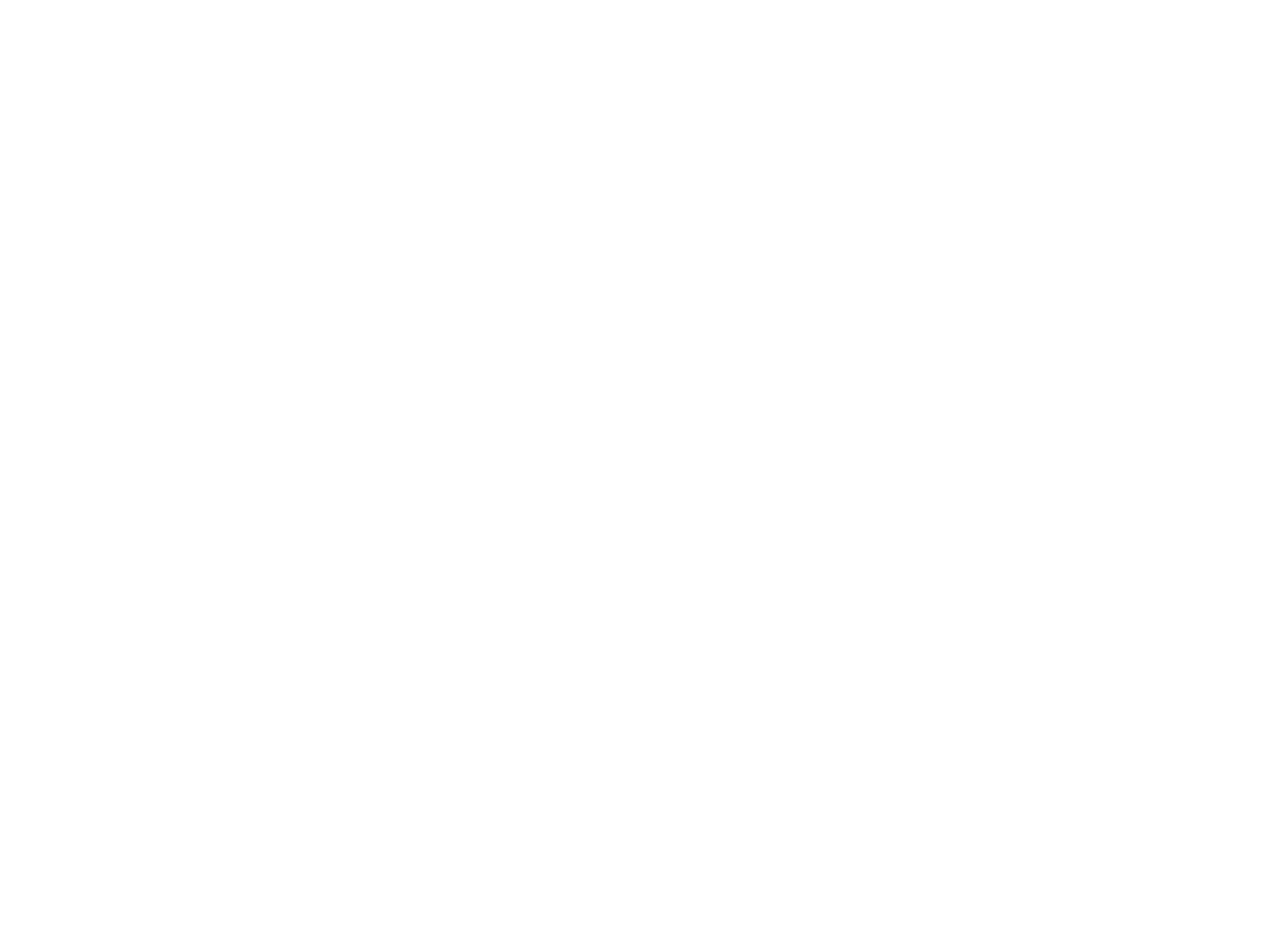
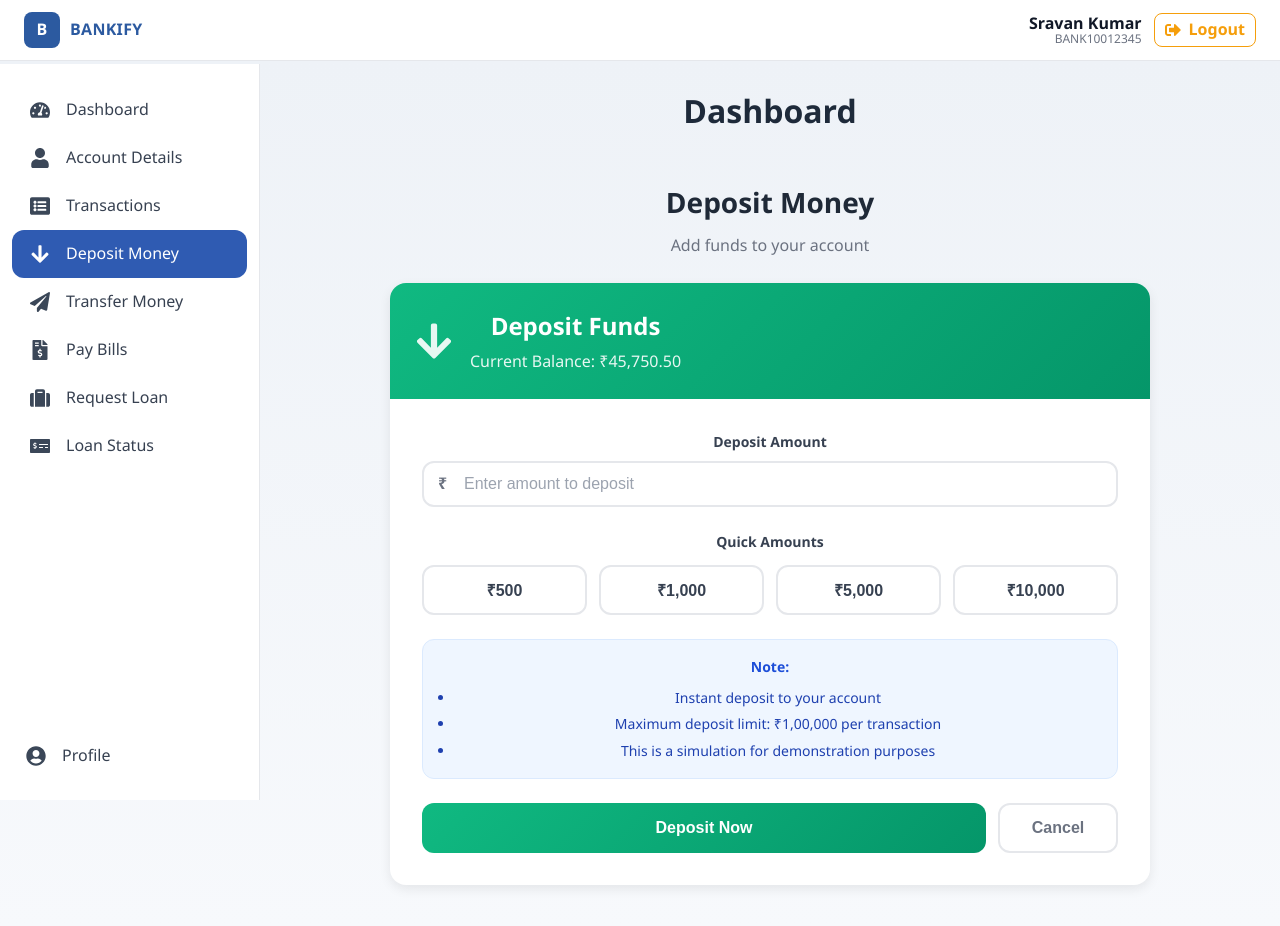
Before and after one commit to nagisheshero11/Online_Banking_System, a React (Create React App) app in the folder client/: page /dashboard/deposit-money in a window 1280 px wide. Before the commit this address had no page. Shown: the top 926 px of the page. Before the commit the page ends 800 px from the top, so only its background shows below. Built offline with nearby package versions, Linux system fonts and the light colour scheme.

Commit message:
Deposit page added

```diff
--- a/client/src/App.js
+++ b/client/src/App.js
@@ -10,6 +10,7 @@
 import AccountDetails from './components/AccountDetails/AccountDetails';
 import LoanStatus from './components/LoanStatus/LoanStatus';
 import Transaction from './components/Transaction/Transaction';
+import DepositMoney from './components/DepositMoney/DepositMoney';
 
 import './App.css';
 
@@ -30,6 +31,7 @@
             <Route path="account-details" element={<AccountDetails />} />
             <Route path="loan-status" element={<LoanStatus />} />
             <Route path="transactions" element={<Transaction />} />
+            <Route path="deposit-money" element={<DepositMoney />} />
           </Route>
 
           {/* Authentication routes */}
--- /dev/null
+++ b/client/src/components/DepositMoney/DepositMoney.js
@@ -0,0 +1,128 @@
+import React, { useState } from 'react';
+import { FaArrowDown } from 'react-icons/fa';
+import './styles/DepositMoney.css';
+
+const DepositMoney = () => {
+    const [depositAmount, setDepositAmount] = useState('');
+    const [selectedQuickAmount, setSelectedQuickAmount] = useState('');
+
+    const quickAmounts = [500, 1000, 5000, 10000];
+
+    const handleQuickAmountSelect = (amount) => {
+        setDepositAmount(amount.toString());
+        setSelectedQuickAmount(amount);
+    };
+
+    const handleAmountChange = (e) => {
+        setDepositAmount(e.target.value);
+        setSelectedQuickAmount(''); // Clear quick amount selection when manually typing
+    };
+
+    const handleDeposit = (e) => {
+        e.preventDefault();
+        if (!depositAmount || parseFloat(depositAmount) <= 0) {
+            alert('Please enter a valid amount');
+            return;
+        }
+
+        // Here you would typically make an API call to process the deposit
+        alert(`Deposit of ₹${parseFloat(depositAmount).toLocaleString()} processed successfully!`);
+
+        // Reset form
+        setDepositAmount('');
+        setSelectedQuickAmount('');
+    };
+
+    const handleCancel = () => {
+        setDepositAmount('');
+        setSelectedQuickAmount('');
+    };
+
+    return (
+        <div className="deposit-money-container">
+            {/* Header Section */}
+            <div className="deposit-header">
+                <h2>Deposit Money</h2>
+                <p>Add funds to your account</p>
+            </div>
+
+            {/* Deposit Card */}
+            <div className="deposit-card">
+                {/* Banner Section */}
+                <div className="deposit-banner">
+                    <div className="banner-content">
+                        <FaArrowDown className="deposit-icon" />
+                        <div className="banner-text">
+                            <h3>Deposit Funds</h3>
+                            <p>Current Balance: ₹45,750.50</p>
+                        </div>
+                    </div>
+                </div>
+
+                {/* Form Section */}
+                <form onSubmit={handleDeposit} className="deposit-form">
+                    {/* Deposit Amount Input */}
+                    <div className="form-group">
+                        <label htmlFor="depositAmount" className="form-label">
+                            Deposit Amount
+                        </label>
+                        <div className="amount-input-container">
+                            <span className="currency-symbol">₹</span>
+                            <input
+                                type="number"
+                                id="depositAmount"
+                                value={depositAmount}
+                                onChange={handleAmountChange}
+                                placeholder="Enter amount to deposit"
+                                className="amount-input"
+                                min="1"
+                                max="100000"
+                                step="0.01"
+                            />
+                        </div>
+                    </div>
+
+                    {/* Quick Amount Buttons */}
+                    <div className="quick-amounts-section">
+                        <label className="section-label">Quick Amounts</label>
+                        <div className="quick-amounts-grid">
+                            {quickAmounts.map((amount) => (
+                                <button
+                                    key={amount}
+                                    type="button"
+                                    onClick={() => handleQuickAmountSelect(amount)}
+                                    className={`quick-amount-btn ${selectedQuickAmount === amount ? 'selected' : ''
+                                        }`}
+                                >
+                                    ₹{amount.toLocaleString()}
+                                </button>
+                            ))}
+                        </div>
+                    </div>
+
+                    {/* Information Note */}
+                    <div className="info-note">
+                        <h4>Note:</h4>
+                        <ul>
+                            <li>Instant deposit to your account</li>
+                            <li>Maximum deposit limit: ₹1,00,000 per transaction</li>
+                            <li>This is a simulation for demonstration purposes</li>
+                        </ul>
+                    </div>
+
+                    {/* Action Buttons */}
+                    <div className="form-actions">
+                        <button type="submit" className="deposit-btn">
+                            Deposit Now
+                        </button>
+                        <button type="button" onClick={handleCancel} className="cancel-btn">
+                            Cancel
+                        </button>
+                    </div>
+                </form>
+            </div>
+        </div>
+    );
+};
+
+export default DepositMoney;
--- /dev/null
+++ b/client/src/components/DepositMoney/styles/DepositMoney.css
@@ -0,0 +1,283 @@
+/* DepositMoney Component Styles */
+.deposit-money-container {
+    padding: 20px;
+    max-width: 800px;
+    margin: 0 auto;
+}
+
+/* Header Section */
+.deposit-header {
+    margin-bottom: 24px;
+}
+
+.deposit-header h2 {
+    font-size: 28px;
+    font-weight: 700;
+    color: #1f2937;
+    margin: 0 0 8px 0;
+}
+
+.deposit-header p {
+    font-size: 16px;
+    color: #6b7280;
+    margin: 0;
+}
+
+/* Deposit Card */
+.deposit-card {
+    background: #ffffff;
+    border-radius: 16px;
+    box-shadow: 0 4px 12px rgba(0, 0, 0, 0.08);
+    overflow: hidden;
+}
+
+/* Banner Section */
+.deposit-banner {
+    background: linear-gradient(135deg, #10b981, #059669);
+    padding: 24px;
+    color: white;
+}
+
+.banner-content {
+    display: flex;
+    align-items: center;
+    gap: 16px;
+}
+
+.deposit-icon {
+    font-size: 2.5rem;
+    opacity: 0.9;
+}
+
+.banner-text h3 {
+    font-size: 24px;
+    font-weight: 700;
+    margin: 0 0 4px 0;
+}
+
+.banner-text p {
+    font-size: 16px;
+    margin: 0;
+    opacity: 0.9;
+}
+
+/* Form Section */
+.deposit-form {
+    padding: 32px;
+}
+
+/* Form Group */
+.form-group {
+    margin-bottom: 24px;
+}
+
+.form-label {
+    display: block;
+    font-size: 14px;
+    font-weight: 600;
+    color: #374151;
+    margin-bottom: 8px;
+}
+
+/* Amount Input */
+.amount-input-container {
+    position: relative;
+    display: flex;
+    align-items: center;
+}
+
+.currency-symbol {
+    position: absolute;
+    left: 16px;
+    font-size: 16px;
+    font-weight: 600;
+    color: #6b7280;
+    z-index: 1;
+}
+
+.amount-input {
+    width: 100%;
+    padding: 12px 16px 12px 40px;
+    border: 2px solid #e5e7eb;
+    border-radius: 12px;
+    font-size: 16px;
+    font-weight: 500;
+    transition: border-color 0.2s ease;
+}
+
+.amount-input:focus {
+    outline: none;
+    border-color: #10b981;
+    box-shadow: 0 0 0 3px rgba(16, 185, 129, 0.1);
+}
+
+.amount-input::placeholder {
+    color: #9ca3af;
+}
+
+/* Quick Amounts Section */
+.quick-amounts-section {
+    margin-bottom: 24px;
+}
+
+.section-label {
+    display: block;
+    font-size: 14px;
+    font-weight: 600;
+    color: #374151;
+    margin-bottom: 12px;
+}
+
+.quick-amounts-grid {
+    display: grid;
+    grid-template-columns: repeat(auto-fit, minmax(140px, 1fr));
+    gap: 12px;
+}
+
+.quick-amount-btn {
+    padding: 12px 16px;
+    border: 2px solid #e5e7eb;
+    border-radius: 12px;
+    background: #ffffff;
+    font-size: 16px;
+    font-weight: 600;
+    color: #374151;
+    cursor: pointer;
+    transition: all 0.2s ease;
+}
+
+.quick-amount-btn:hover {
+    border-color: #10b981;
+    background: #f0fdf4;
+    color: #059669;
+}
+
+.quick-amount-btn.selected {
+    border-color: #10b981;
+    background: #10b981;
+    color: #ffffff;
+}
+
+/* Information Note */
+.info-note {
+    background: #eff6ff;
+    border: 1px solid #dbeafe;
+    border-radius: 12px;
+    padding: 16px;
+    margin-bottom: 24px;
+}
+
+.info-note h4 {
+    font-size: 14px;
+    font-weight: 600;
+    color: #1d4ed8;
+    margin: 0 0 8px 0;
+}
+
+.info-note ul {
+    margin: 0;
+    padding-left: 16px;
+    color: #1e40af;
+}
+
+.info-note li {
+    font-size: 14px;
+    margin-bottom: 4px;
+}
+
+.info-note li:last-child {
+    margin-bottom: 0;
+}
+
+/* Form Actions */
+.form-actions {
+    display: flex;
+    gap: 12px;
+    flex-wrap: wrap;
+}
+
+.deposit-btn {
+    flex: 1;
+    padding: 14px 24px;
+    background: linear-gradient(135deg, #10b981, #059669);
+    color: #ffffff;
+    border: none;
+    border-radius: 12px;
+    font-size: 16px;
+    font-weight: 600;
+    cursor: pointer;
+    transition: all 0.2s ease;
+    min-width: 160px;
+}
+
+.deposit-btn:hover {
+    transform: translateY(-2px);
+    box-shadow: 0 8px 20px rgba(16, 185, 129, 0.3);
+}
+
+.cancel-btn {
+    padding: 14px 24px;
+    background: #ffffff;
+    color: #6b7280;
+    border: 2px solid #e5e7eb;
+    border-radius: 12px;
+    font-size: 16px;
+    font-weight: 600;
+    cursor: pointer;
+    transition: all 0.2s ease;
+    min-width: 120px;
+}
+
+.cancel-btn:hover {
+    border-color: #d1d5db;
+    background: #f9fafb;
+    color: #374151;
+}
+
+/* Responsive Design */
+@media (max-width: 768px) {
+    .deposit-money-container {
+        padding: 16px;
+    }
+
+    .deposit-form {
+        padding: 24px 20px;
+    }
+
+    .banner-content {
+        flex-direction: column;
+        text-align: center;
+        gap: 12px;
+    }
+
+    .deposit-icon {
+        font-size: 2rem;
+    }
+
+    .quick-amounts-grid {
+        grid-template-columns: repeat(2, 1fr);
+    }
+
+    .form-actions {
+        flex-direction: column;
+    }
+
+    .deposit-btn,
+    .cancel-btn {
+        width: 100%;
+    }
+}
+
+@media (max-width: 480px) {
+    .deposit-header h2 {
+        font-size: 24px;
+    }
+
+    .banner-text h3 {
+        font-size: 20px;
+    }
+
+    .quick-amounts-grid {
+        grid-template-columns: 1fr;
+    }
+}
```
